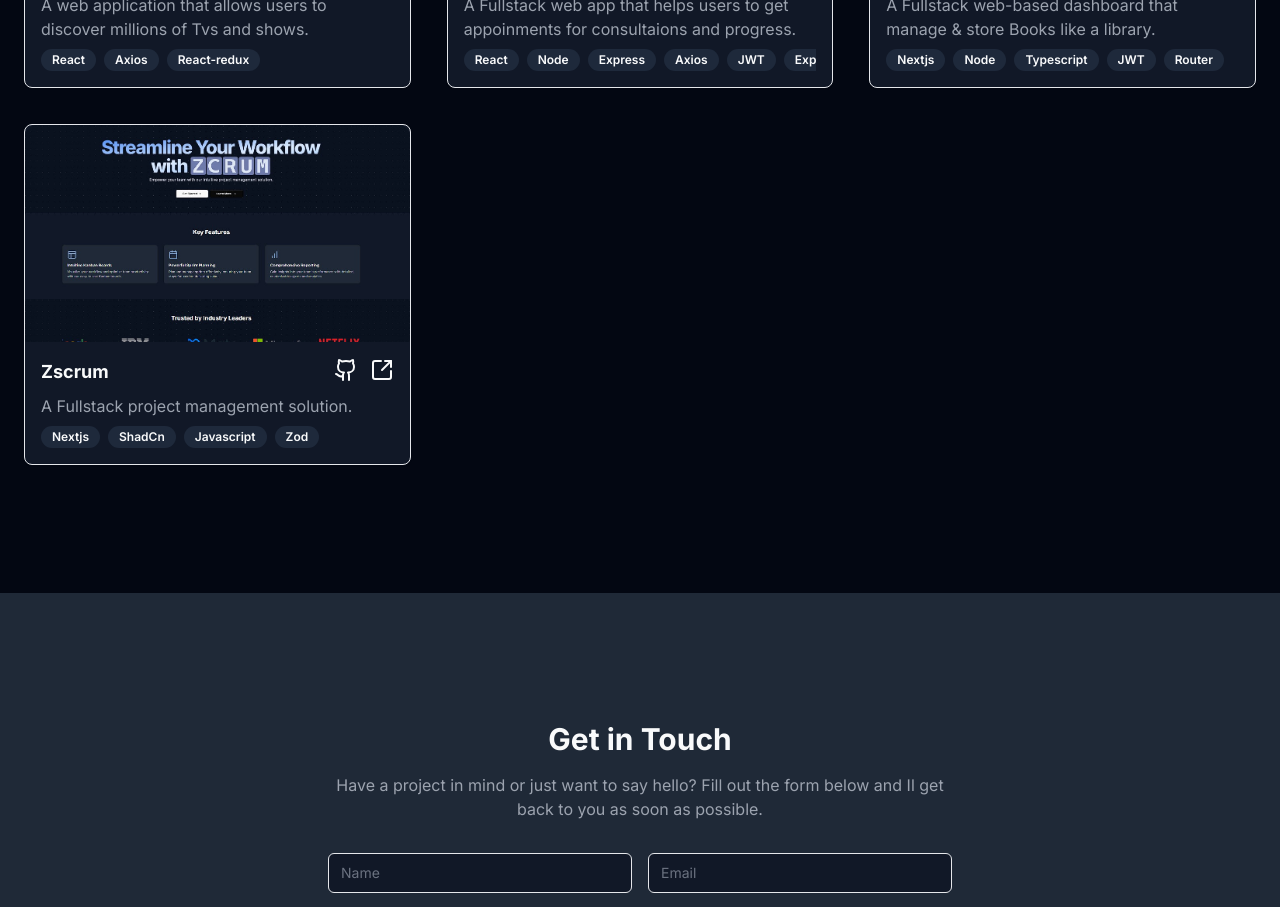
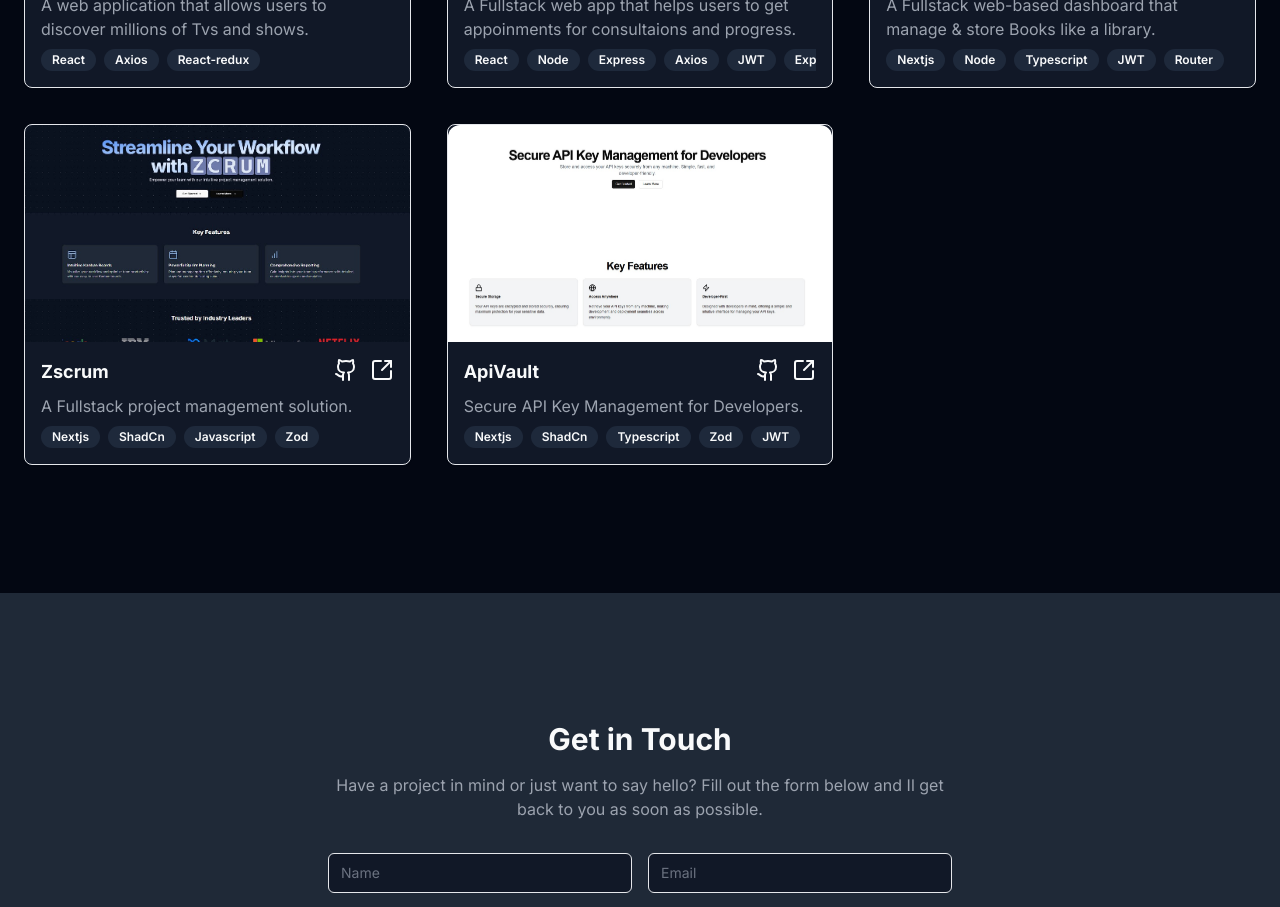
Before and after one commit to Sandeshjadhav22/sandesh, a Next.js app: page / in a window 1280 px wide. Shown: the part 2340-3247 px from the top of the page. Built offline with nearby package versions, Linux system fonts and the light colour scheme.

Commit message:
Api vault Project added

```diff
--- a/src/components/component/Projects.tsx
+++ b/src/components/component/Projects.tsx
@@ -44,6 +44,15 @@ const projects = [
     deployLink: "https://scrum-henna.vercel.app/",
     image: "/zscrum.jpg",
     tech: ["Nextjs", "ShadCn", "Javascript", "Zod"],
+  },
+  {
+    id: 5,
+    name: "ApiVault",
+    description: "Secure API Key Management for Developers.",
+    githubLink: "https://github.com/Sandeshjadhav22/apivalut",
+    deployLink: "https://apivalut.vercel.app/",
+    image: "/apivault.jpg",
+    tech: ["Nextjs", "ShadCn", "Typescript", "Zod","JWT"],
   },
 ];
 
```
Also changed, not shown: public/ApiVault.jpg (added).
